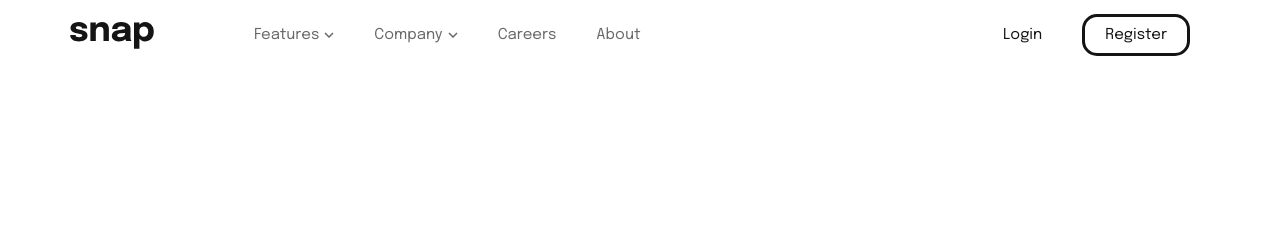
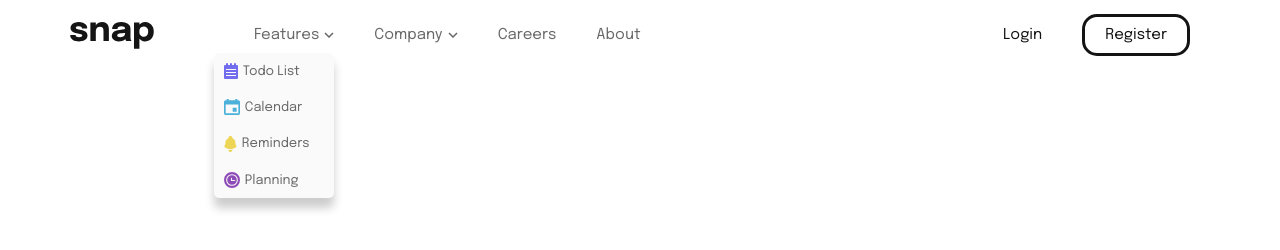
Before and after one commit to Ruffyi/Intro-Section-With-Dropdown-Navigation, a website: page index.html in a window 1280 px wide. Both pictures are taken after a click on the button "Features". Drawn offline with Linux system fonts and the light colour scheme.

Commit message:
Styling a dropdown menu, add javascript logic and accesibility + functionality

```diff
--- a/index.html
+++ b/index.html
@@ -29,14 +29,19 @@
 					<nav class="nav">
 						<ul class="nav__list">
 							<li class="nav__item">
-								<button class="btn nav__button">
+								<button
+									class="btn nav__button"
+									aria-expanded="false"
+									aria-controls="dropdown-0"
+									data-drop
+								>
 									Features
 									<img
 										src="./assets/images/icon-arrow-down.svg"
 										alt="Arrow down"
 									/>
 								</button>
-								<ul class="dropdown">
+								<ul class="dropdown" id="dropdown-0">
 									<li class="dropdown__item">
 										<a href="#" class="dropdown__link"
 											><img
@@ -76,14 +81,19 @@
 								</ul>
 							</li>
 							<li class="nav__item">
-								<button class="btn nav__button">
+								<button
+									class="btn nav__button"
+									aria-expanded="false"
+									aria-controls="dropdown-1"
+									data-drop
+								>
 									Company
 									<img
 										src="./assets/images/icon-arrow-down.svg"
 										alt="Arrow down"
 									/>
 								</button>
-								<ul class="dropdown">
+								<ul class="dropdown" id="dropdown-1">
 									<li class="dropdown__item">
 										<a href="#" class="dropdown__link">History</a>
 									</li>
@@ -110,6 +120,6 @@
 				</header>
 			</div>
 		</main>
-		<script src="./script/app.js"></script>
+		<script src="./script/app.js" defer></script>
 	</body>
 </html>
--- a/script/app.js
+++ b/script/app.js
@@ -0,0 +1,36 @@
+(() => {
+	const dropdownArea = document.querySelector('.nav__list');
+
+	const changeAriaExpanded = target => {
+		const actualExpandedState = target.getAttribute('aria-expanded');
+		actualExpandedState === 'false'
+			? target.setAttribute('aria-expanded', 'true')
+			: target.setAttribute('aria-expanded', 'false');
+	};
+
+	const managingFocus = target => {
+		console.log(target);
+		const allInteractiveElements = target.querySelectorAll('.dropdown__link');
+		const lastInteractiveElementID = allInteractiveElements.length - 1;
+		const lastInteractiveElement =
+			allInteractiveElements[lastInteractiveElementID];
+
+		lastInteractiveElement.addEventListener('blur', () => {
+			target.classList.remove('u-active');
+		});
+	};
+
+	const showDropdown = target => {
+		if (!target.classList.contains('btn')) return;
+		changeAriaExpanded(target);
+		const dropdownID = target.getAttribute('aria-controls');
+		const dropdown = document.querySelector(`#${dropdownID}`);
+		dropdown.classList.toggle('u-active');
+
+		managingFocus(dropdown);
+	};
+
+	dropdownArea.addEventListener('click', ({ target }) => {
+		showDropdown(target);
+	});
+})();
--- a/scss/abstracts/_colors.scss
+++ b/scss/abstracts/_colors.scss
@@ -2,4 +2,5 @@ $colors: (
 	'primary-almost-white': hsl(0, 0%, 98%),
 	'primary-medium-gray': hsl(0, 0%, 41%),
 	'primary-almost-black': hsl(0, 0%, 8%),
+	'box-shadow': rgba(0, 0%, 0%, 0.2),
 );
--- /dev/null
+++ b/scss/base/_utility.scss
@@ -0,0 +1,3 @@
+.u-active {
+	display: block !important;
+}
--- a/scss/components/_dropdown.scss
+++ b/scss/components/_dropdown.scss
@@ -1,3 +1,32 @@
 .dropdown {
 	display: none;
+	position: absolute;
+	list-style-type: none;
+	background-color: var(--clr-primary-almost-white);
+	margin-top: 1rem;
+	border-radius: 0.5rem;
+	width: 150%;
+	box-shadow: 0 1rem 1rem 0 var(--clr-box-shadow);
+	&__item {
+		padding: 1rem;
+	}
+	&__link {
+		@include flex-mother(row, center, flex-start);
+		text-decoration: none;
+		width: 100%;
+		height: 100%;
+		font-size: 1.3rem;
+		color: var(--clr-primary-medium-gray);
+		transition: all 0.3s;
+		img {
+			padding-right: 0.5rem;
+		}
+		&:hover {
+			color: var(--clr-primary-almost-black);
+		}
+	}
 }
+
+#dropdown-0 {
+	left: -50%;
+}
--- a/scss/layout/_nav.scss
+++ b/scss/layout/_nav.scss
@@ -7,6 +7,7 @@
 		list-style-type: none;
 	}
 	&__item {
+		position: relative;
 		&:not(:last-child) {
 			margin-right: 4rem;
 		}
--- a/scss/style.scss
+++ b/scss/style.scss
@@ -2,6 +2,8 @@
 @import './abstracts/variables';
 @import './abstracts/mixins';
 @import './base/reset';
+@import './base/utility';
+@import './base/typography';
 @import './pages/main';
 @import './layout/wrapper';
 @import './layout/nav';
```
Also changed, not shown: dist/css/style.css, scss/base/_typography.scss (added), 1 other file.
